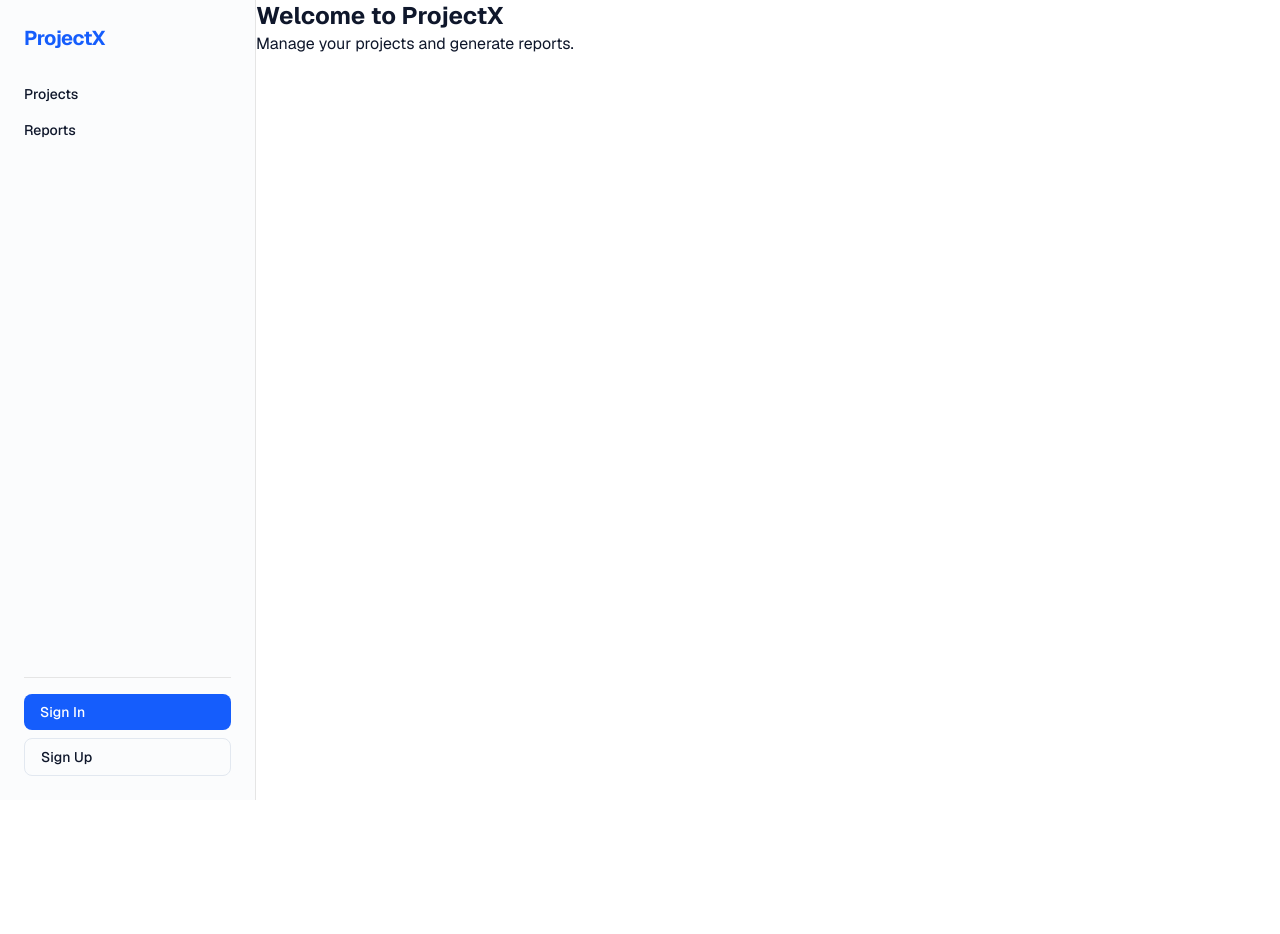
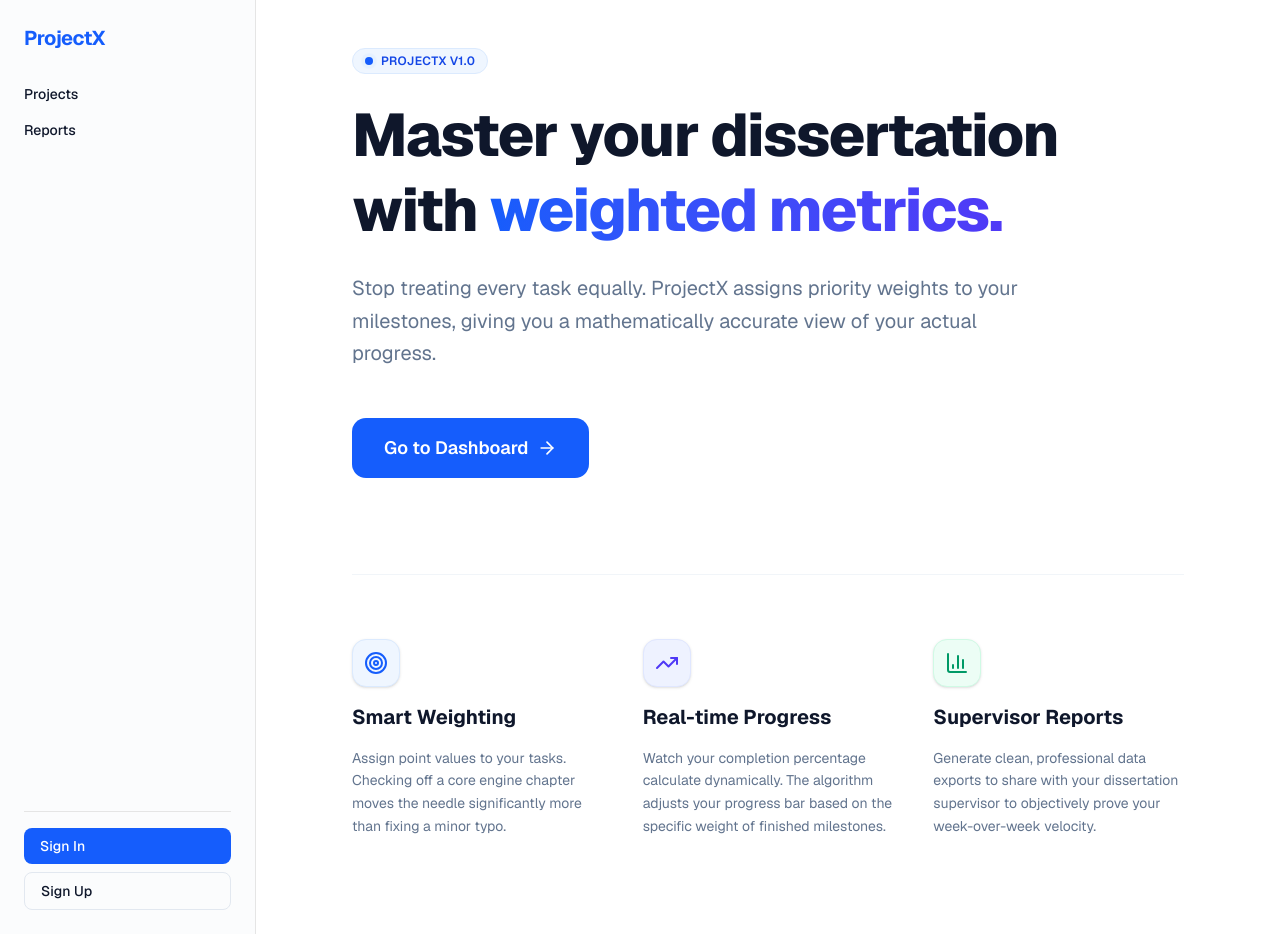
Before and after one commit to realwizz/projectx, a Next.js app: page / in a window 1280 px wide. Before the commit the page ends 800 px from the top, so only its background shows below. Built offline with nearby package versions, Linux system fonts and the light colour scheme; no server answers.

Commit message:
added homepage content

```diff
--- a/app/page.tsx
+++ b/app/page.tsx
@@ -1,8 +1,91 @@
+import Link from "next/link";
+import { ArrowRight, Target, TrendingUp, BarChart3 } from "lucide-react";
+
 export default function HomePage() {
   return (
-    <div>
-      <h1 className="text-2xl font-bold">Welcome to ProjectX</h1>
-      <p>Manage your projects and generate reports.</p>
+    <div className="min-h-full bg-white flex flex-col justify-center px-8 md:px-16 lg:px-24 py-12">
+      {/* --- HERO SECTION --- */}
+      <div className="max-w-3xl space-y-6 mt-10 lg:mt-0">
+        <div className="inline-flex items-center gap-2 px-3 py-1 rounded-full bg-blue-50 text-blue-700 text-xs font-semibold tracking-wide uppercase border border-blue-100">
+          <span className="relative flex h-2 w-2">
+            <span className="animate-ping absolute inline-flex h-full w-full rounded-full bg-blue-400 opacity-75"></span>
+            <span className="relative inline-flex rounded-full h-2 w-2 bg-blue-600"></span>
+          </span>
+          ProjectX v1.0
+        </div>
+
+        {/* Main Headline */}
+        <h1 className="text-4xl md:text-5xl lg:text-6xl font-extrabold text-slate-900 tracking-tight leading-tight">
+          Master your dissertation with{" "}
+          <span className="text-transparent bg-clip-text bg-gradient-to-r from-blue-600 to-indigo-600">
+            weighted metrics.
+          </span>
+        </h1>
+
+        {/* Subtitle */}
+        <p className="text-lg md:text-xl text-slate-500 leading-relaxed max-w-2xl">
+          Stop treating every task equally. ProjectX assigns priority weights to
+          your milestones, giving you a mathematically accurate view of your
+          actual progress.
+        </p>
+
+        {/* Call to Action Button */}
+        <div className="pt-6 flex flex-col sm:flex-row items-start gap-4">
+          <Link
+            href="/projects"
+            className="inline-flex items-center justify-center gap-2 bg-blue-600 text-white px-8 py-4 rounded-xl font-semibold hover:bg-blue-700 hover:shadow-lg hover:shadow-blue-200 transition-all active:scale-95 text-lg"
+          >
+            Go to Dashboard
+            <ArrowRight className="w-5 h-5" />
+          </Link>
+        </div>
+      </div>
+
+      {/* --- FEATURES GRID --- */}
+      <div className="grid grid-cols-1 md:grid-cols-3 gap-10 mt-24 border-t border-slate-100 pt-16 pb-12">
+        {/* Feature 1 */}
+        <div className="space-y-4">
+          <div className="w-12 h-12 bg-blue-50 rounded-xl flex items-center justify-center text-blue-600 shadow-sm border border-blue-100">
+            <Target className="w-6 h-6" />
+          </div>
+          <h3 className="text-xl font-bold text-slate-900">Smart Weighting</h3>
+          <p className="text-slate-500 leading-relaxed text-sm">
+            Assign point values to your tasks. Checking off a core engine
+            chapter moves the needle significantly more than fixing a minor
+            typo.
+          </p>
+        </div>
+
+        {/* Feature 2 */}
+        <div className="space-y-4">
+          <div className="w-12 h-12 bg-indigo-50 rounded-xl flex items-center justify-center text-indigo-600 shadow-sm border border-indigo-100">
+            <TrendingUp className="w-6 h-6" />
+          </div>
+          <h3 className="text-xl font-bold text-slate-900">
+            Real-time Progress
+          </h3>
+          <p className="text-slate-500 leading-relaxed text-sm">
+            Watch your completion percentage calculate dynamically. The
+            algorithm adjusts your progress bar based on the specific weight of
+            finished milestones.
+          </p>
+        </div>
+
+        {/* Feature 3 */}
+        <div className="space-y-4">
+          <div className="w-12 h-12 bg-emerald-50 rounded-xl flex items-center justify-center text-emerald-600 shadow-sm border border-emerald-100">
+            <BarChart3 className="w-6 h-6" />
+          </div>
+          <h3 className="text-xl font-bold text-slate-900">
+            Supervisor Reports
+          </h3>
+          <p className="text-slate-500 leading-relaxed text-sm">
+            Generate clean, professional data exports to share with your
+            dissertation supervisor to objectively prove your week-over-week
+            velocity.
+          </p>
+        </div>
+      </div>
     </div>
   );
 }
```
